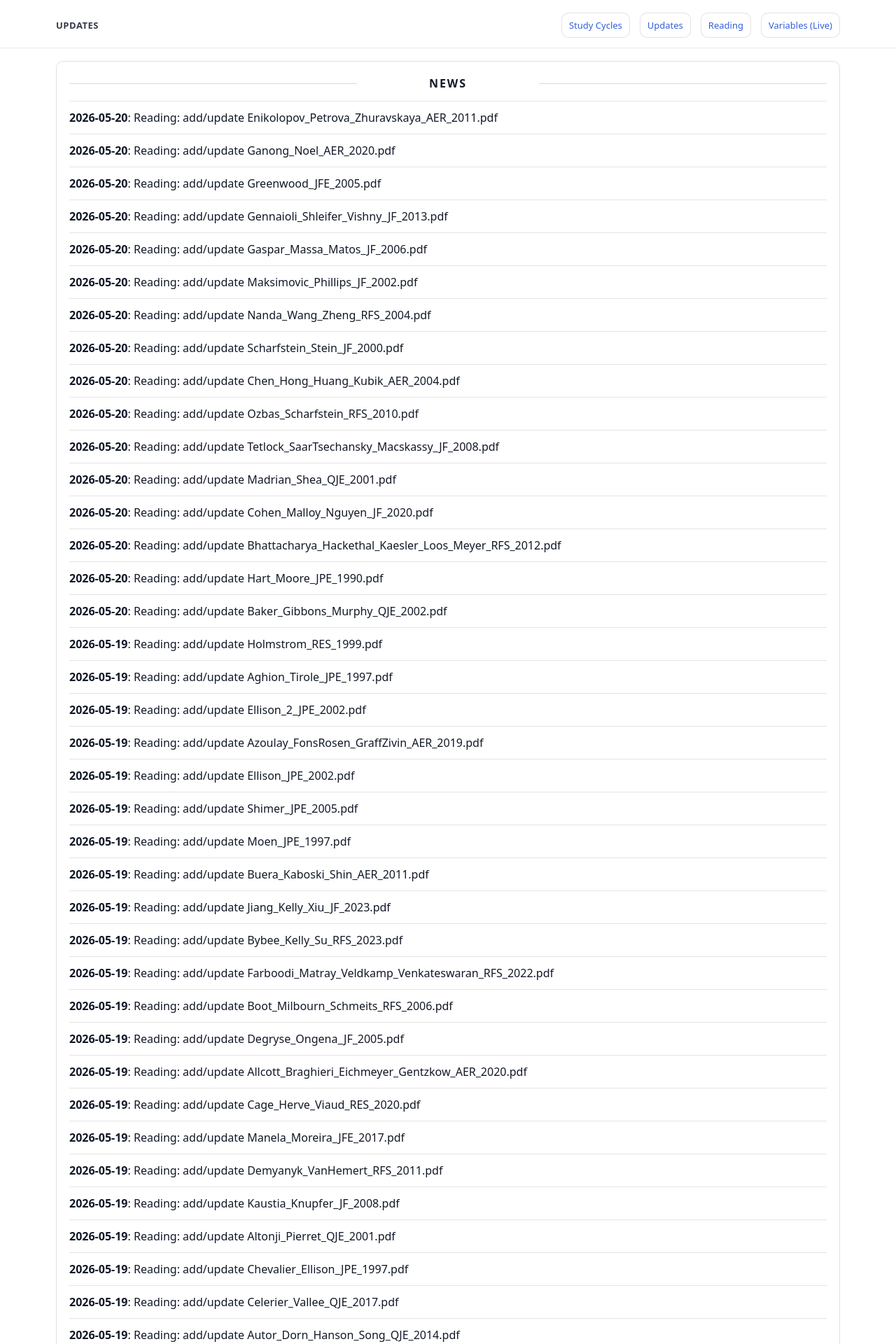
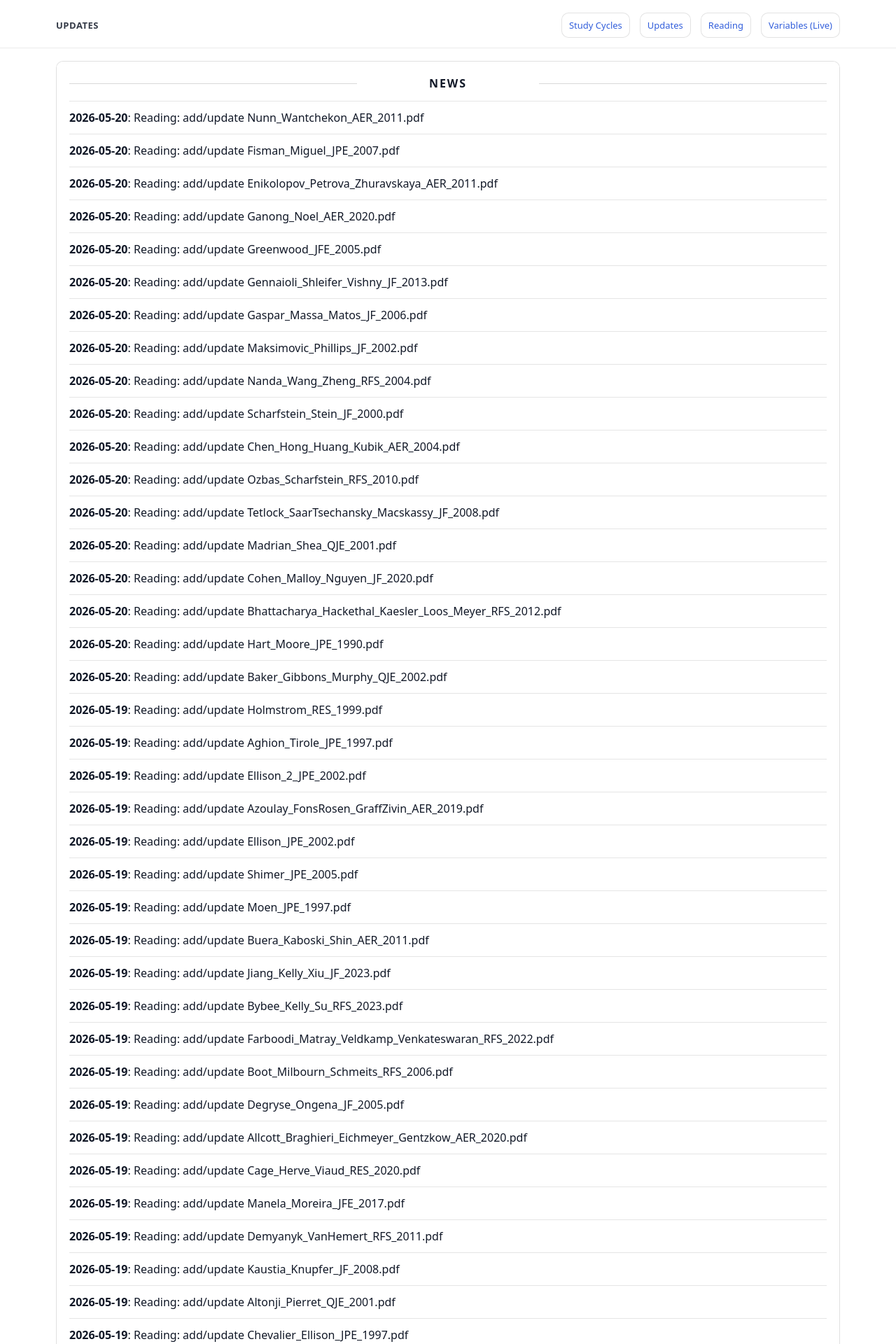
Before and after one commit to yaxinzn/study-archive, a Jekyll site: the page built from updates/index.md, in a window 1280 px wide. Shown: the top 1920 px of the page at 70% size. Built offline with Jekyll 4.4.1, drawn with Linux system fonts in a browser that asks for light colours; some of the changed text lies outside the part shown.

Commit message:
chore: update NEWS feed

```diff
--- a/_data/news.yml
+++ b/_data/news.yml
@@ -1,4 +1,10 @@
 # Auto-generated update history (sorted newest -> oldest). Do not edit manually.
+- ts: "1779270015"
+  date: "2026-05-20"
+  title: "Reading: add/update Nunn_Wantchekon_AER_2011.pdf"
+- ts: "1779269963"
+  date: "2026-05-20"
+  title: "Reading: add/update Fisman_Miguel_JPE_2007.pdf"
 - ts: "1779268780"
   date: "2026-05-20"
   title: "Reading: add/update Enikolopov_Petrova_Zhuravskaya_AER_2011.pdf"
```
